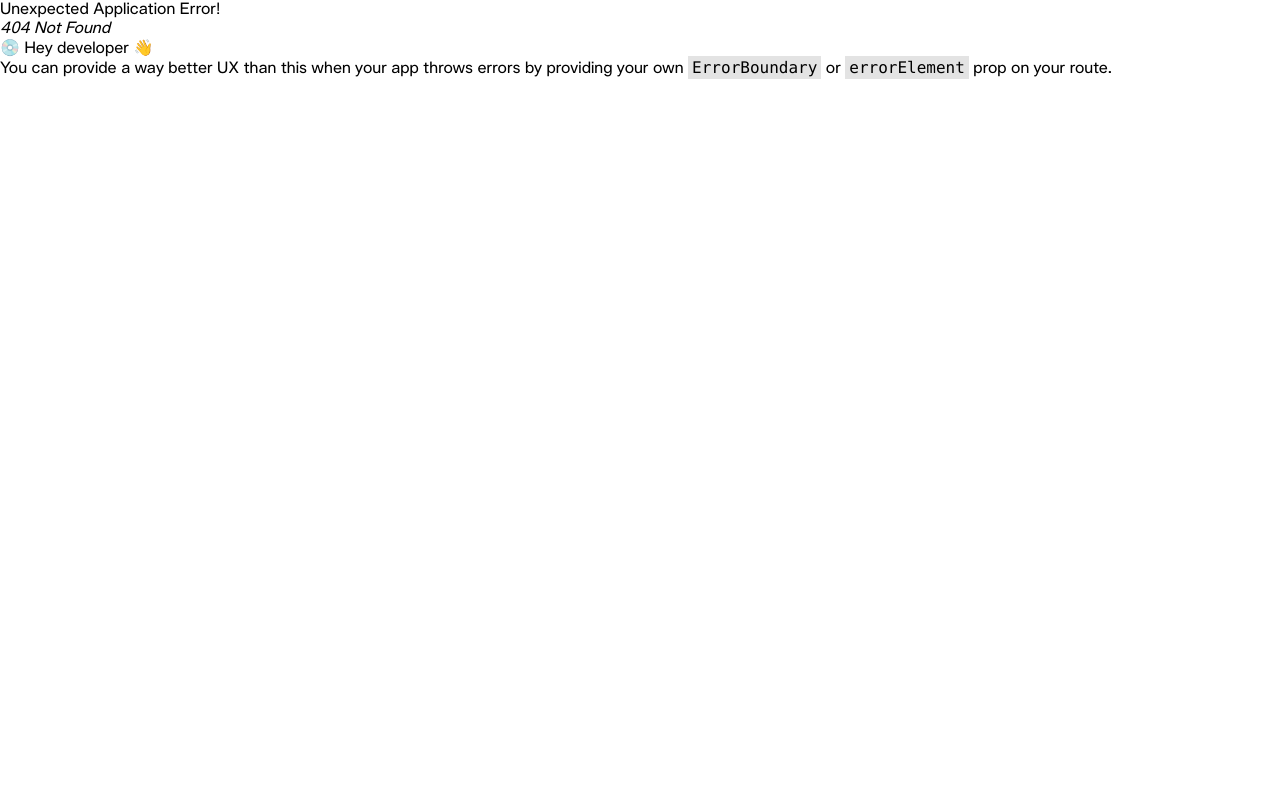
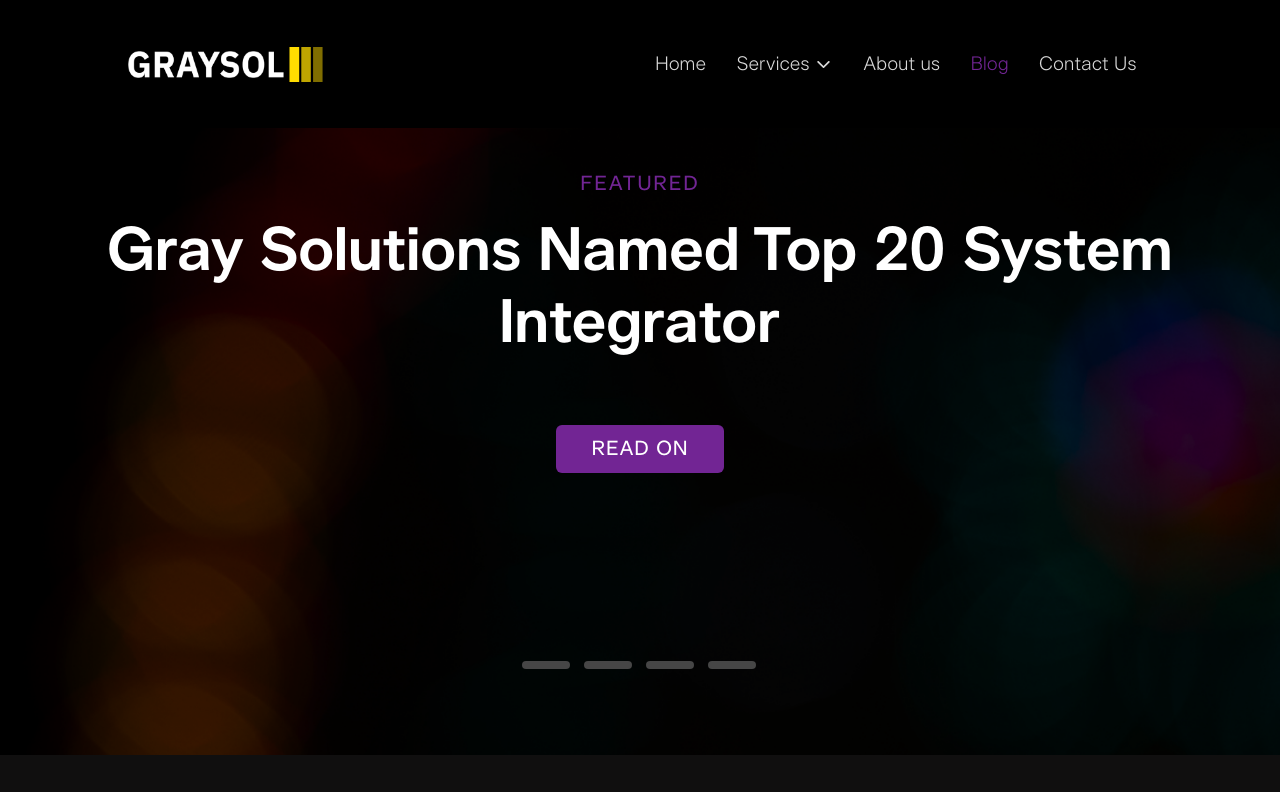
Before and after one commit to faahad43/Graysol-Web-App-New, a React (Vite) app: page /blog in a window 1280 px wide. Before the commit this address had no page. Shown: the top 792 px of the page. Built offline with nearby package versions, Linux system fonts and the light colour scheme.

Commit message:
Changes to be committed: 	new file:   src/Pages/Blog.jsx 	modified:   src/Pages/index.js 	new file:   src/Sections/BlogBanner.jsx 	modified:   src/Sections/Header.jsx 	modified:   src/Sections/index.js 	new file:   src/assets/img/BlurBgPic.png 	modified:   src/main.jsx

```diff
--- /dev/null
+++ b/src/Pages/Blog.jsx
@@ -0,0 +1,12 @@
+import React from 'react'
+import { BlogBanner } from '../Sections'
+
+const Blog = () => {
+  return (
+    <>
+        <BlogBanner/>
+    </>
+  )
+}
+
+export default Blog
--- a/src/Pages/index.js
+++ b/src/Pages/index.js
@@ -2,5 +2,6 @@ import Home from "./Home";
 import Services from "./Services";
 import Contact from "./Contact";
 import AboutUs from "./AboutUs";
+import Blog from './Blog'
 
-export { Home,Services,Contact,AboutUs };
+export { Home,Services,Contact,AboutUs,Blog };
--- /dev/null
+++ b/src/Sections/BlogBanner.jsx
@@ -0,0 +1,82 @@
+import React from 'react'
+import styles from '../styles'
+import Button from '../Components/Button'
+import "slick-carousel/slick/slick.css";
+import "slick-carousel/slick/slick-theme.css";
+import Slider from "react-slick";
+import Bg1 from '../assets/img/BlurBgPic.png'
+
+const BlogBanner = () => {
+
+    const settings = {
+        dots: true,
+        infinite: true,
+        speed: 500,
+        slidesToShow: 1,
+        slidesToScroll: 1,
+        arrows:false,
+        appendDots: dots => (
+        <div
+        className=''
+            style={{
+            top:'85%',
+            height:'fit-content',
+            }}
+        >
+
+                <ul className='flex justify-center gap-8' style={{ marginRight: "30px" }}> {dots} </ul>
+
+
+        </div>
+        ),
+        customPaging: i => (
+        <div
+            className='w-12 h-[8px] bg-[#464646] rounded active:bg-primary-default'>
+        </div>
+        )
+    };
+
+  return (
+    <div className='bg-dark-900 '>
+
+        {/*the slider start from here */}
+        <div className="slider-container w-full mx-auto text-light-900">
+            <Slider className=' '  {...settings}>
+                <div className='relative flex flex-col items-center text-center'>
+                    <img
+                        className='absolute inset-0 object-cover w-full h-full z-0'
+                        src={Bg1} alt="The background image"
+                    />
+                    <div className="z-10 relative mx-auto w-[95%] pt-10 pb-[calc(22%)] space-y-16">
+                        <div className='space-y-4'>
+                            <h6
+                                className={`${styles.descriptionText} font-medium tracking-widest uppercase`}
+                                style={{ color: '#722594' }}>
+                                Featured
+                            </h6>
+                            <h1 className={`${styles.headingText} capitalize`}>
+                                Gray solutions named top 20 system integrator
+                            </h1>
+                        </div>
+                        <Button name='Read on' className='px-9 rounded-md tracking-wider' />
+                    </div>
+                </div>
+        {/* 2nd slide */}
+                <div>
+                <h3>2</h3>
+                </div>
+                <div>
+                <h3>3</h3>
+                </div>
+                <div>
+                <h3>4</h3>
+                </div>
+
+            </Slider>
+        </div>
+        {/* slider ends here */}
+    </div>
+  )
+}
+
+export default BlogBanner
--- a/src/Sections/Header.jsx
+++ b/src/Sections/Header.jsx
@@ -40,28 +40,28 @@ const Header = () => {
                     </NavLink>
 
                     <NavLink
-                      to='services'
+                      to='/services'
                       onClick={()=>setIsOpen(!isOpen)}
                     >
                       Services
                     </NavLink>
 
                     <NavLink
-                      to='about'
+                      to='/about'
                       onClick={()=>setIsOpen(!isOpen)}
                     >
                       About us
                     </NavLink>
 
                     <NavLink
-                      to=''
+                      to='/blog'
                       onClick={()=>setIsOpen(!isOpen)}
                     >
                       Blog
                     </NavLink>
 
                     <NavLink
-                      to='contact'
+                      to='/contact'
                       onClick={()=>setIsOpen(!isOpen)}
                     >
                       Contact Us
--- a/src/Sections/index.js
+++ b/src/Sections/index.js
@@ -23,5 +23,6 @@ import TeamLead from "./TeamLead.jsx";
 import CompanyStats from "./CompanyStats.jsx";
 import CompanyVision from "./CompanyVision.jsx";
 import ContactForm2 from "./ContactForm2.jsx";
+import BlogBanner from "./BlogBanner.jsx";
 
-export {Header,Footer,Banner, Sponsers,ChooseUs,Services,Certifications,Promise,Testimonials,Help,Question,Faq,Banner2,DevelopmentFeatures,Wordpress,Specialization,CustomWordpress,WordpressWorking,Benefits,ContactForm, AboutBanner, TeamLead,CompanyStats,CompanyVision,ContactForm2}
+export {Header,Footer,Banner, Sponsers,ChooseUs,Services,Certifications,Promise,Testimonials,Help,Question,Faq,Banner2,DevelopmentFeatures,Wordpress,Specialization,CustomWordpress,WordpressWorking,Benefits,ContactForm, AboutBanner, TeamLead,CompanyStats,CompanyVision,ContactForm2,BlogBanner}
--- a/src/main.jsx
+++ b/src/main.jsx
@@ -7,7 +7,7 @@ import {
   createRoutesFromElements,
   Route
 } from "react-router-dom";
-import {Home,Services,Contact,AboutUs} from "./Pages/index.js";
+import {Home,Services,Contact,AboutUs, Blog} from "./Pages/index.js";
 import './index.css'
 import ServicesDescription from './Sections/Services/ServicesDescription.jsx'
 
@@ -22,6 +22,7 @@ const router = createBrowserRouter(
         />
         <Route path='/contact' element={<Contact/>}/>
         <Route path='/about' element={<AboutUs/>}/>
+        <Route path='/blog' element={<Blog/>} />
     </Route>
   )
 )
```
Also changed, not shown: src/assets/img/BlurBgPic.png (added).
